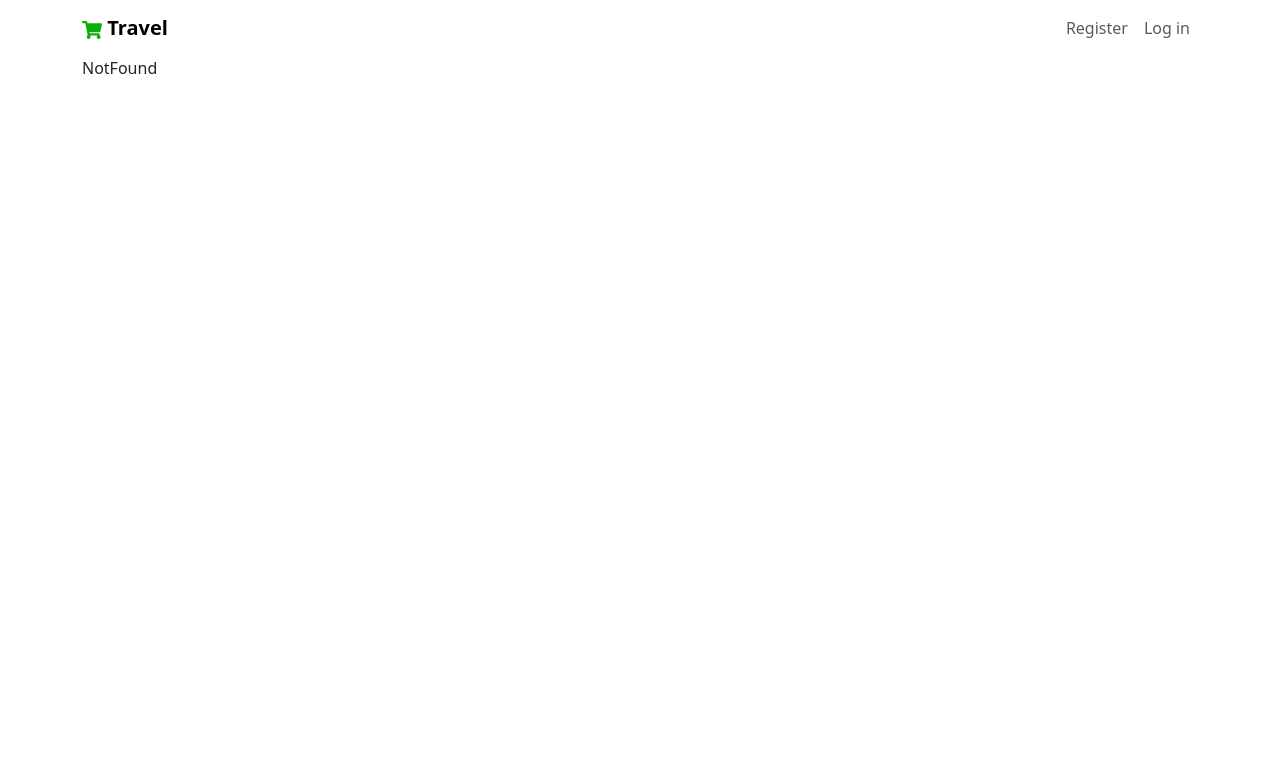
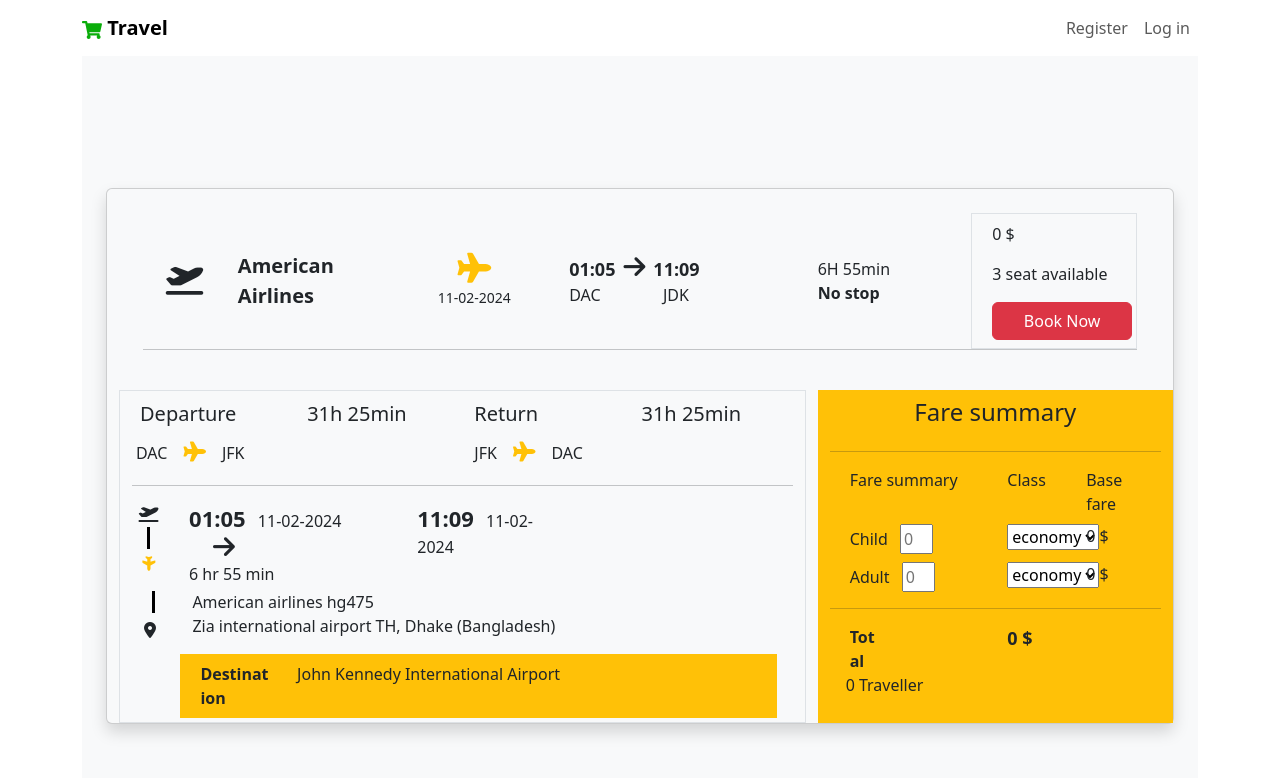
Before and after one commit to manarmahmoud15/flightbookingsystem, a React (Create React App) app: page /FlightDetails in a window 1280 px wide. Shown: the top 778 px of the page. Built offline with nearby package versions, Linux system fonts and the light colour scheme.

Commit message:
FlightDetailsComponent

```diff
--- a/src/App.css
+++ b/src/App.css
@@ -46,3 +46,8 @@
   transition: opacity 0.5s ease;
   /* Fade-in effect */
 }
+
+.vl {
+  border-left: 3px solid black;
+  height: 45px;
+}
--- a/src/App.js
+++ b/src/App.js
@@ -9,6 +9,7 @@
 import ProtectedRoute from "./components/ProtectedRoute/ProtectedRoute";
 import MostVisited from './components/MostVisited/MostVisited'
 import Details from './components/Details/Details'
+import FlightDetails from "./components/FlightDetails/FlightDetails";
 
 const router = createBrowserRouter([
   {
@@ -21,6 +22,7 @@
       { path: "product", element:<ProtectedRoute><Details /> </ProtectedRoute> },
       { path: "signin", element: <SignIn /> },
       { path: "signup", element: <SignUp /> },
+      { path: "FlightDetails", element: <FlightDetails /> },
       { path: "*", element: <NotFound /> },
     ],
   },
--- a/src/components/FlightCard/FlightCard.js
+++ b/src/components/FlightCard/FlightCard.js
@@ -1,7 +1,9 @@
-import React from 'react'
+import React, { useEffect } from 'react'
+import { bool } from 'yup';
 
 export default function FlightCard(props) {
 const {flightDetails} = props;
+let isInitialized = false;
 const mostVisitedCard = document.querySelectorAll('.mostVisitedCard')
 const options = {
     root: null,
@@ -14,6 +16,7 @@
       if (entity.isIntersecting) {
         setTimeout(() => {
           entity.target.style.opacity = 1;
+          isInitialized = true;
        //   localStorage.setItem(`opacityCard${index}` , '1');
         }, 500 * Math.pow(2, index));
       observer.unobserve(entity.target);
@@ -24,6 +27,17 @@
   mostVisitedCard.forEach(card => {
     observer.observe(card);
   });
+
+  // useEffect(()=>{
+  //   if(isInitialized)
+  //   {
+  //     mostVisitedCard.forEach(card => {
+  //       card.style.opacity = 1;
+  //     });
+  //   }
+  // },[])
+
+
 //   mostVisitedCard.forEach((card, index) => {
 //     const opacity = localStorage.getItem(`opacityCard${index}`);
 //     if( opacity === '1')
@@ -55,7 +69,7 @@
      {flightDetails.description}
     </p>
     <hr></hr>
-    <a href="sd" className="btn btn-info">
+    <a href="FlightDetails" className="btn btn-info">
     <i class="fa-solid fa-circle-info text-light"></i>  Details
     </a>
   </div>
--- /dev/null
+++ b/src/components/FlightDetails/FlightDetails.js
@@ -0,0 +1,259 @@
+import React, { useEffect, useState } from "react";
+import { number } from "yup";
+
+export default function FlightDetails() {
+
+const basicPrice = 2000;  // will be calculated based on flight duration
+const [childrenNumber, setChildrenNumber] = useState(0);
+const [childrenClass, setChildrenClass] = useState("economy");
+const [childrenPrice, setChildrenPrice] = useState(0);
+
+
+// const [childrenPrice, setChildrenPrice] = useState(0);
+const childrenNumberChanged = (e) => {
+setChildrenNumber( e.target.value)
+console.log(childrenNumber);
+}
+
+const [adultNumber, setAdultNumber] = useState(0);
+const [adultClass, setAdultClass] = useState("economy");
+const [adultPrice, setAdultPrice] = useState(0);
+
+const adultNumberChanged = (e) => {
+setAdultNumber(e.target.value)
+}
+
+const childrenClassChanged = (e) => {
+ // if(e.target.value == "economy")
+  setChildrenClass(e.target.value)
+// else
+// setChildrenPrice(childrenPrice * 1.5)
+}
+
+const adultClassChanged = (e) => {
+  // if(e.target.value == "economy")
+   setAdultClass(e.target.value)
+ // else
+ // setChildrenPrice(childrenPrice * 1.5)
+ }
+
+ const totalPrice = adultPrice + childrenPrice;
+ const totalNumber = (Number) (adultNumber) + (Number)(childrenNumber);
+const [classes, setClasses] = useState(["economy" , "VIP"]);
+
+
+useEffect(() => {
+ // let newChildrenPrice = 0;
+  // Calculate childrenPrice whenever childrenNumber changes
+  switch(childrenClass)
+  {
+    case "economy" :
+    setChildrenPrice(basicPrice * childrenNumber * 0.8);
+    break;
+
+    case "VIP" :
+    setChildrenPrice(basicPrice * childrenNumber * 0.8 * 1.5);
+    break;
+
+    default :
+    alert("Invalid Inputs");
+    break;
+  };
+
+  switch(adultClass)
+  {
+    case "economy" :
+    setAdultPrice(basicPrice * adultNumber);
+    break;
+
+    case "VIP" :
+    setAdultPrice(basicPrice * adultNumber * 1.5);
+    break;
+
+    default :
+    alert("Invalid Inputs");
+    break;
+  };
+
+}, [childrenNumber, childrenClass, adultClass, adultNumber]);
+
+
+  return (
+    <div
+      style={{ backgroundColor: "#f8f9fa", width: "100%", minHeight: "100vh" }}
+      className="p-4 d-flex align-items-center justify-content-center"
+    >
+      <div className="card bg-light container shadow mx-auto">
+        <div className="row m-4 align-items-center">
+          <div className="col-md-1 text-center">
+            <i className="fa-solid fa-plane-departure" style={{ fontSize: "30px" }}></i>
+          </div>
+
+          <div className="col-md-2">
+            <strong style={{ fontSize: "20px" }}>American Airlines</strong>
+          </div>
+
+          <div className="col-md-2 text-center">
+            <i className="fa-solid fa-plane text-warning" style={{ fontSize: "30px" }}></i>
+            <br></br> <small>11-02-2024</small>
+          </div>
+
+          <div className="col-md-3">
+            <strong style={{ fontSize: "18px" }}>01:05</strong>
+            <i className="fa-solid fa-arrow-right px-2" style={{ fontSize: "25px" }}></i>
+            <strong style={{ fontSize: "18px" }}>11:09</strong>
+            <br></br> DAC &nbsp; &nbsp; &nbsp; &nbsp; &nbsp;&nbsp;&nbsp;&nbsp;&nbsp; JDK
+          </div>
+
+          <div className="col-md-2">
+            <p style={{ fontWeight: "lighter" }} className="d-inline">
+              6H 55min
+            </p>
+            <br></br> <span style={{ fontWeight: "bold" }}>No stop</span>
+          </div>
+
+          <div className="col-md-2 border">
+            <div className="p-2"> {totalPrice} $</div>
+            <div className="p-2">
+              3 seat <span className="fw-light">available</span>
+            </div>
+            <button className="btn btn-danger w-100 m-2">Book Now</button>
+          </div>
+          <hr></hr>
+        </div>
+
+        <div className="row">
+          <div className="col-md-8">
+            <div className="container border">
+              <div className="row p-2">
+                <div className="col-md-3 fw-light fs-5">Departure</div>
+                <div className="col-md-3 fs-5">31h 25min</div>
+                <div className="col-md-3 fs-5"> Return</div>
+                <div className="col-md-3 fs-5">31h 25min</div>
+              </div>
+              <div className="row p-1">
+                <div className="col-md-6">
+                  DAC
+                  <i className="fa-solid fa-plane text-warning mx-3" style={{ fontSize: "20px" }}></i>
+                  JFK
+                </div>
+
+                <div className="col-md-6">
+                  JFK
+                  <i className="fa-solid fa-plane text-warning mx-3" style={{ fontSize: "20px" }}></i>
+                  DAC
+                </div>
+              </div>
+              <hr></hr>
+              <div className="row">
+                <div className="col-md-1 text-center">
+                  <i className="fa-solid fa-plane-departure"></i>
+                  <br></br>
+                  <span className="vl m-2"></span>
+                  <br></br>
+                  <i
+                    className="fa-solid fa-plane text-warning mx-1"
+                    style={{ fontSize: "13px", transform: "rotate(90deg)" }}
+                  ></i>
+                  {/* <br></br> */}
+
+                </div>
+                <div className="col-md-4">
+                  <strong style={{ fontSize: "22px" }}>01:05</strong>{" "}
+                  <span className="fw-light p-2">11-02-2024</span>
+                <i className="fa-solid fa-arrow-right px-4" style={{ fontSize: "25px" }}></i>
+                  <br></br>6 hr 55 min
+                </div>
+                <div className="col-3">
+                <strong style={{ fontSize: "22px" }}>11:09</strong>{" "}
+                <span className="fw-light p-2">11-02-2024</span>
+                </div>
+              </div>
+
+              <div className="row p-1">
+                <div className="col-1">
+                <span className="vl mx-3"></span>
+                  <br></br>
+                  <i className="fa-solid fa-location-dot p-2"></i>
+                </div>
+
+               <div className="col">
+American airlines hg475
+<p> Zia international airport TH, Dhake (Bangladesh) </p>
+<div className="bg-warning w-100 p-2 row">
+  <span className="col-2 col-md-2 fw-bolder" style={{fontSize: "16px"}}>Destination</span>
+  <span className=" col-4 col-md-10">John Kennedy International Airport</span>
+</div>
+
+              </div>
+
+              </div>
+
+            </div>
+          </div>
+          <div className="col-md-4 bg-warning">
+       <h4 className="text-center p-2"> Fare summary </h4>
+       <hr></hr>
+
+       <div className="row m-2">
+        <div className="col-6 fw-light">
+        Fare summary
+        </div>
+        <div className="col-3 fw-light">
+         Class
+        </div>
+        <div className="col-3 fw-light">
+         Base fare
+        </div>
+       </div>
+
+       <div className="row m-2">
+        <div className="col-6 fw-light">
+        <strong> Child </strong> <input onChange={childrenNumberChanged} type="number" placeholder="0" className="w-25 mx-2"/>
+        </div>
+        <div className="col-3 fw-light">
+        <select onChange={childrenClassChanged}>
+        {classes.map((classItem, index) => (
+             <option key={index}>{classItem}</option>
+         ))}
+         </select>
+
+        </div>
+        <div className="col-3 fw-light">
+        {childrenPrice} $
+        </div>
+       </div>
+
+       <div className="row m-2">
+        <div className="col-6 fw-light">
+        <strong> Adult </strong> <input onChange={adultNumberChanged} type="number" placeholder="0" className="w-25 mx-2"/>
+        </div>
+        <div className="col-3 fw-light">
+        <select onChange={adultClassChanged}>
+        {classes.map((classItem, index) => (
+             <option key={index}>{classItem}</option>
+         ))}
+         </select>        </div>
+        <div className="col-3 fw-light">
+        {adultPrice} $
+        </div>
+       </div>
+<hr></hr>
+
+<div className="row mx-2">
+<strong className="col-2 d-inline">Total</strong>
+<strong className="d-inline offset-4 col-3" style={{fontSize : "18px"}}>
+  {totalPrice} $</strong>
+</div>
+
+<div className="row fw-light mx-3">
+{totalNumber} Traveller
+</div>
+
+
+          </div>
+        </div>
+      </div>
+    </div>
+  );
+}
--- a/src/components/MostVisited/MostVisited.jsx
+++ b/src/components/MostVisited/MostVisited.jsx
@@ -1,12 +1,15 @@
-import React from 'react'
+import React, { useEffect, useState } from 'react'
 import data from '../../data.json'
 import FlightCard from '../FlightCard/FlightCard';
 
 export default function MostVisited() {
  // const mostVisitedCards = document.querySelectorAll('.mostVisitedCard');
-const mostVisitedFlights = data.mostVisitedFlights;
+ let[mostVisitedFlights, setMostVisited] = useState([]);
+ mostVisitedFlights = data.mostVisitedFlights;
 
-
+useEffect(()=>{
+setMostVisited();
+}, [])
 
 
 
```
